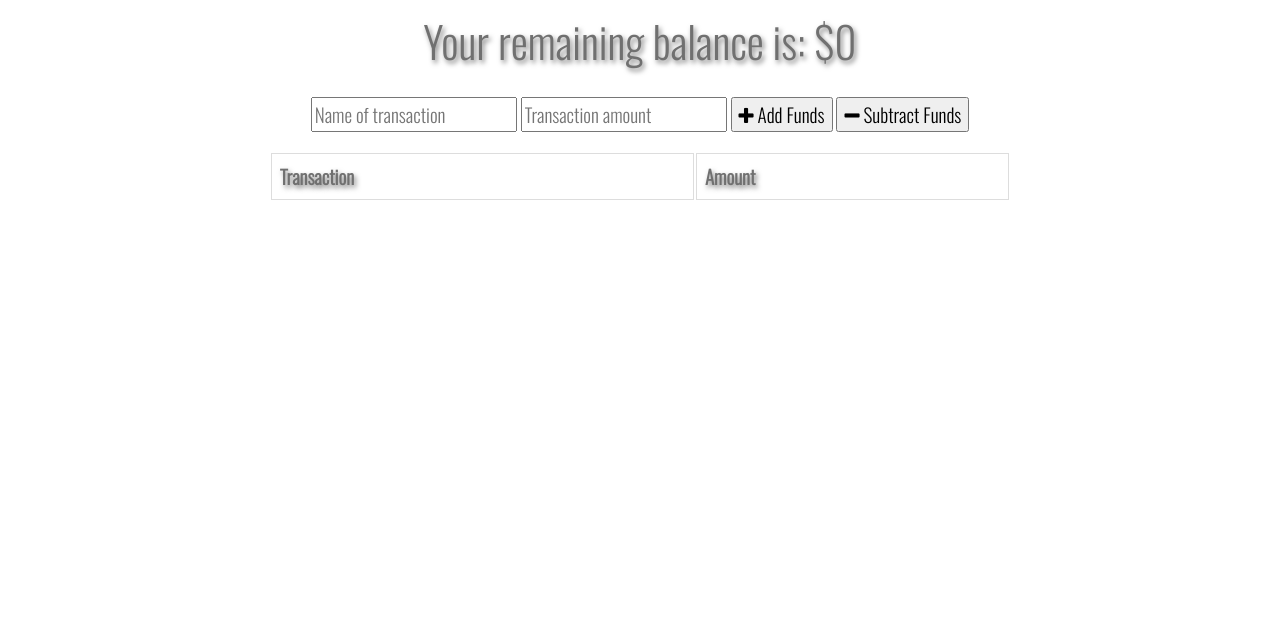
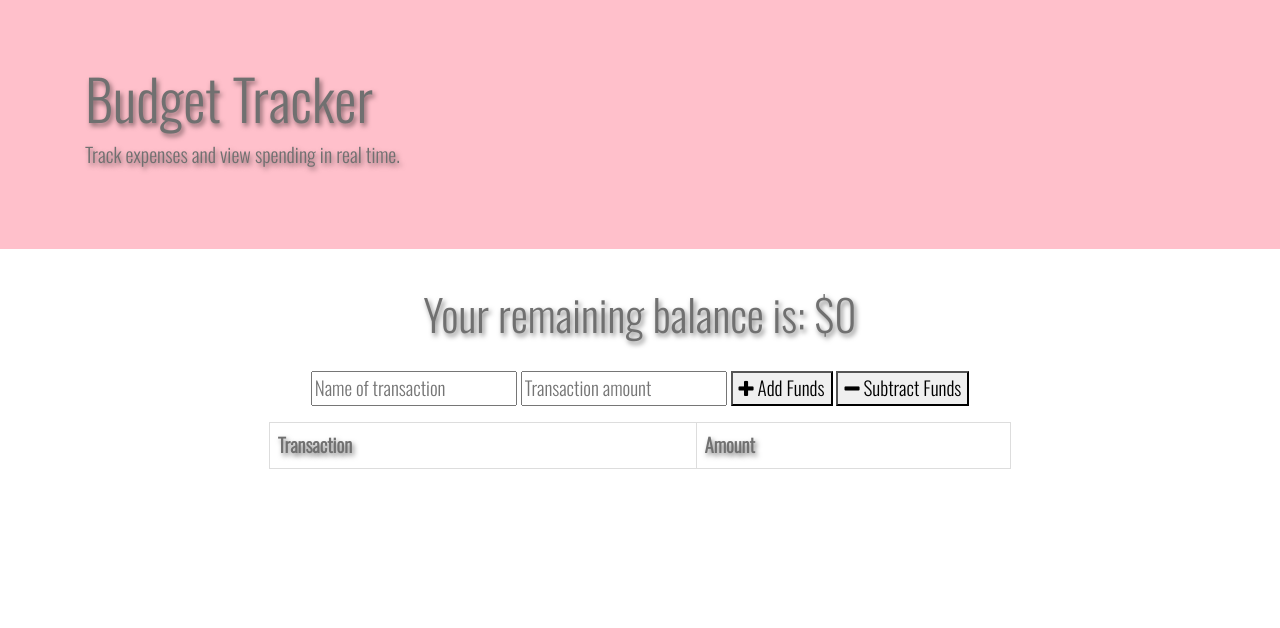
Before and after one commit to BreadBooks/BudgetTracker, a website: page public/index.html in a window 1280 px wide. Drawn offline with nearby package versions, Linux system fonts and the light colour scheme; no server answers.

Commit message:
more styling

```diff
--- a/public/index.html
+++ b/public/index.html
@@ -4,6 +4,7 @@
   <meta charset="UTF-8">
   <meta name="viewport" content="width=device-width, initial-scale=1.0">
   <meta http-equiv="X-UA-Compatible" content="ie=edge">
+  <link rel="stylesheet" href="https://maxcdn.bootstrapcdn.com/bootstrap/4.0.0/css/bootstrap.min.css" integrity="sha384-Gn5384xqQ1aoWXA+058RXPxPg6fy4IWvTNh0E263XmFcJlSAwiGgFAW/dAiS6JXm" crossorigin="anonymous">
   <link rel="stylesheet" href="https://stackpath.bootstrapcdn.com/font-awesome/4.7.0/css/font-awesome.min.css">
   <link rel="preconnect" href="https://fonts.gstatic.com">
 <link href="https://fonts.googleapis.com/css2?family=Oswald:wght@300&display=swap" rel="stylesheet">
@@ -12,6 +13,12 @@
   <title>Budget Tracker</title>
 </head>
 <body>
+  <div class="jumbotron jumbotron-fluid">
+    <div class="container">
+      <h1 class="display-4">Budget Tracker</h1>
+      <p class="lead">Track expenses and view spending in real time.</p>
+    </div>
+  </div>
   <div class="wrapper">
     <div class="total">
       <div class="total">Your remaining balance is: $<span id="total">0</span></div>
--- a/public/styles.css
+++ b/public/styles.css
@@ -8,6 +8,11 @@ body {
 button, input {
   font-size: 100%;
   font-family: 'Oswald', sans-serif;
+}
+
+.jumbotron {
+background-color: pink;
+
 }
 
 table {
```
